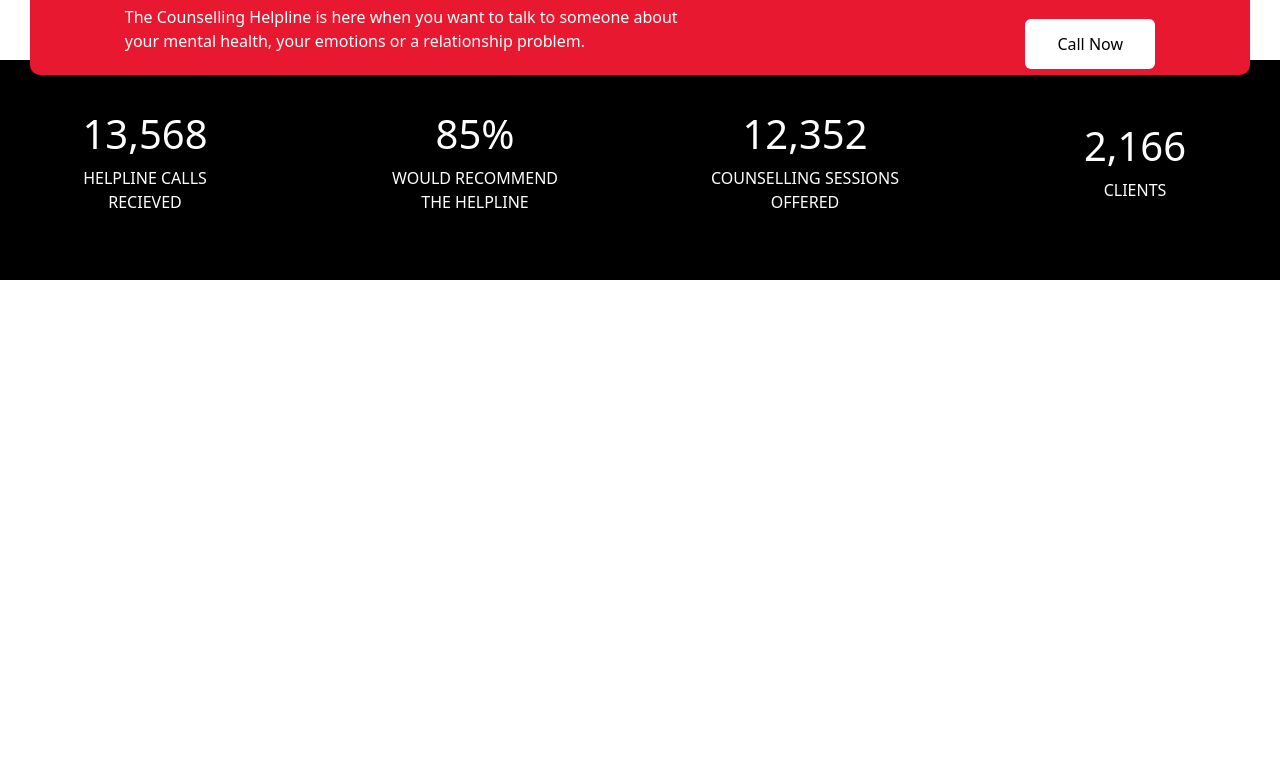
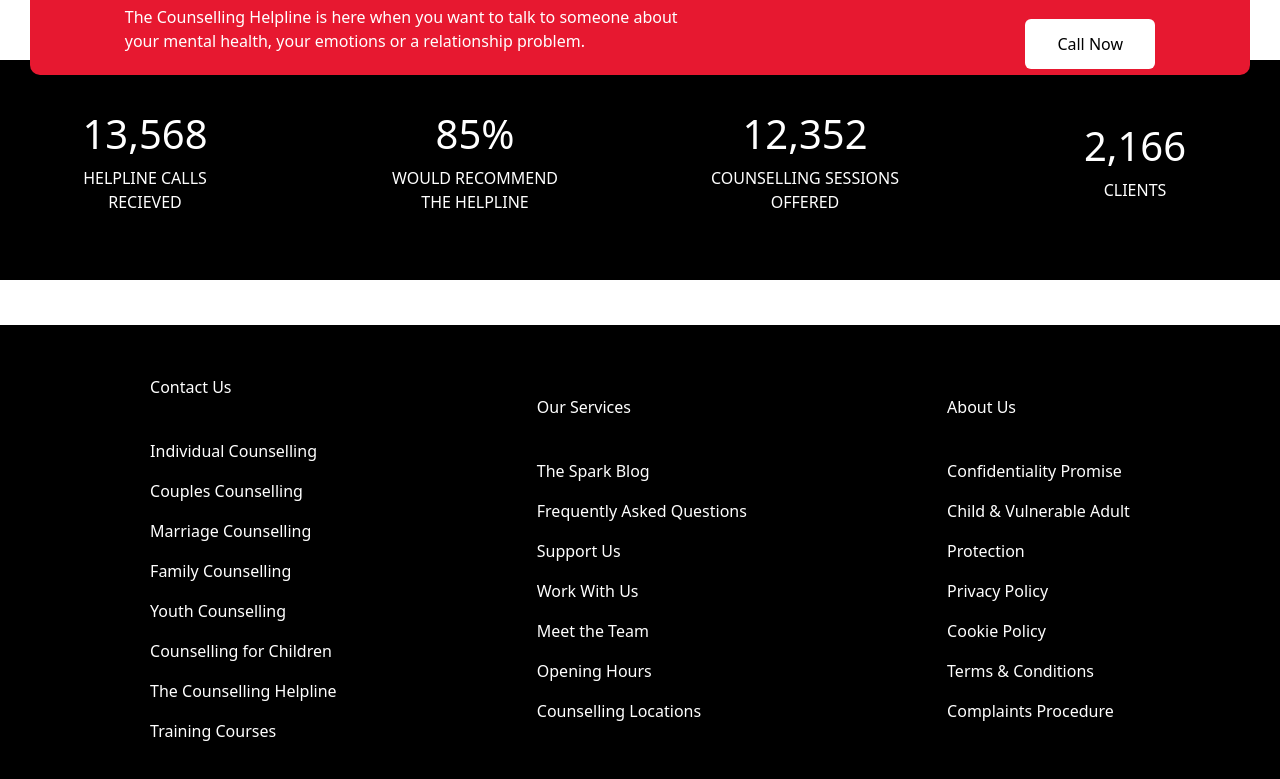
Before and after one commit to gines18/The_Spark, a React (Vite) app: page / in a window 1280 px wide. Shown: the part 4141-4920 px from the top of the page. Before the commit the page ends 4466 px from the top, so only its background shows below. Built offline with nearby package versions, Linux system fonts and the light colour scheme.

Commit message:
add Footer component

```diff
--- a/src/App.jsx
+++ b/src/App.jsx
@@ -10,6 +10,8 @@ import Blog from "./components/Blog";
 import Logo from "./components/Logo";
 import Help from "./components/Help";
 import Numbers from "./components/Numbers";
+import Footer from "./components/Footer";
+
 
 function App() {
   return (
@@ -24,6 +26,7 @@ function App() {
       <Logo />
       <Help />
       <Numbers />
+      <Footer />
     </>
   );
 }
--- /dev/null
+++ b/src/components/Footer.css
@@ -0,0 +1,9 @@
+#footer_container{
+    display: flex;
+    flex-direction: row;
+    justify-content: space-around;
+    align-items: center;
+    background-color: black;
+    color: white;
+    padding: 50px;
+}
--- /dev/null
+++ b/src/components/Footer.jsx
@@ -0,0 +1,66 @@
+import React from 'react'
+
+import './Footer.css'
+
+let data_footer = [
+    {
+        header: "Contact Us",
+        one: 'Individual Counselling',
+        two: 'Couples Counselling',
+        three: 'Marriage Counselling',
+        four: 'Family Counselling',
+        five: 'Youth Counselling',
+        six: 'Counselling for Children',
+        seven: 'The Counselling Helpline',
+        eight: 'Training Courses',
+    },
+    {
+        header: "Our Services",
+        one: 'The Spark Blog',
+        two: 'Frequently Asked Questions',
+        three: 'Support Us',
+        four: 'Work With Us',
+        five: 'Meet the Team',
+        six: 'Opening Hours',
+        seven: 'Counselling Locations',
+        eight: undefined,
+    },
+    {
+        header: "About Us",
+        one: 'Confidentiality Promise',
+        two: 'Child & Vulnerable Adult',
+        three: 'Protection',
+        four: 'Privacy Policy',
+        five: 'Cookie Policy',
+        six: 'Terms & Conditions',
+        seven: 'Complaints Procedure',
+        eight: undefined,
+    },
+
+]
+
+
+export default function Footer() {
+  return (
+    <div id='footer_container'>
+
+     {data_footer.map((item) => (
+        <div>
+            <p>{item.header}</p>
+<br />
+            <p>{item.one}</p>
+            <p>{item.two}</p>
+            <p>{item.three}</p>
+            <p>{item.four}</p>
+            <p>{item.five}</p>
+            <p>{item.six}</p>
+            <p>{item.seven}</p>
+            {item.eight !== undefined ? <p>{item.eight}</p> : <p></p>}
+
+
+        </div>
+     ))}
+
+        </div>
+  )
+}
```
